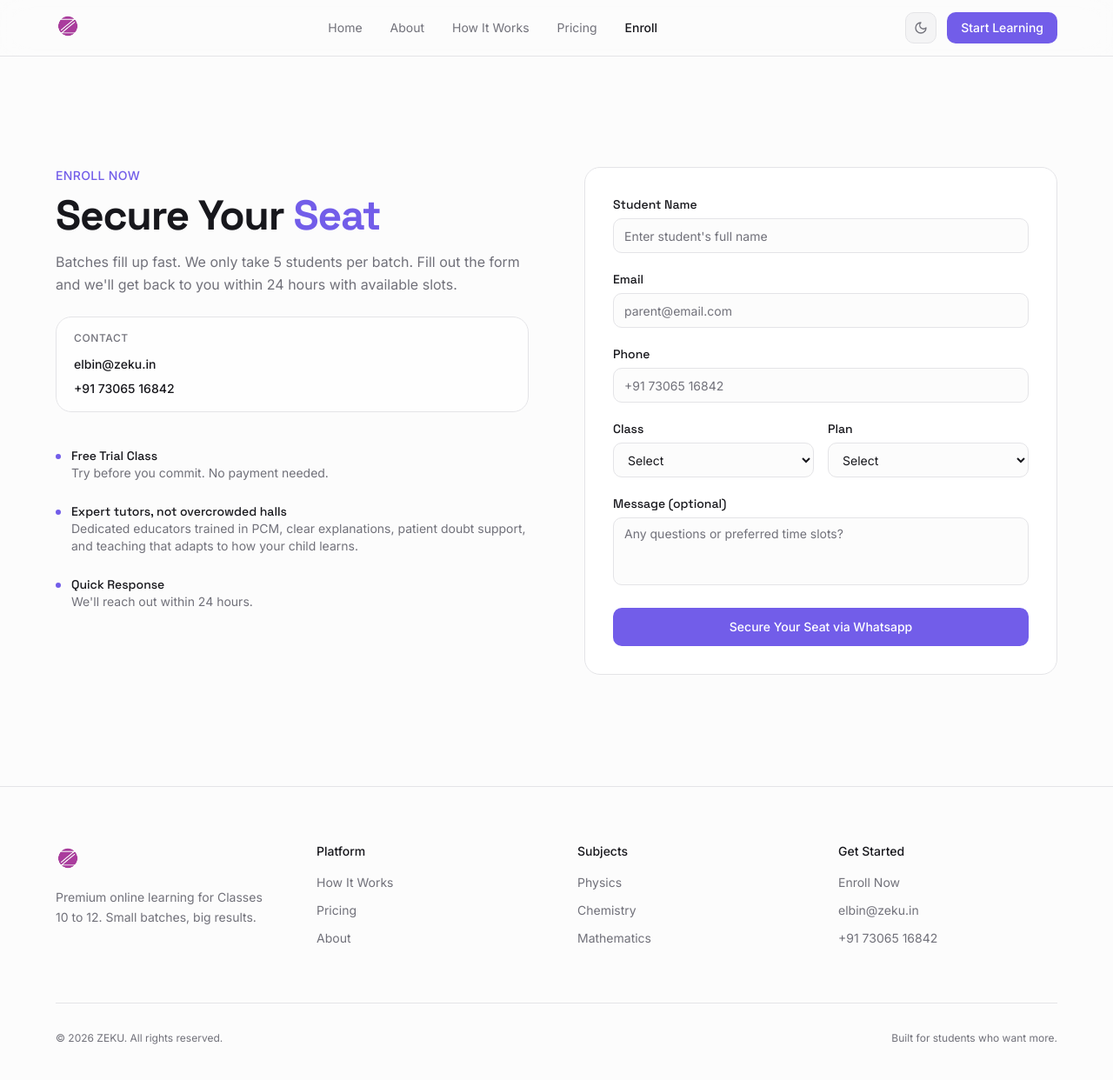
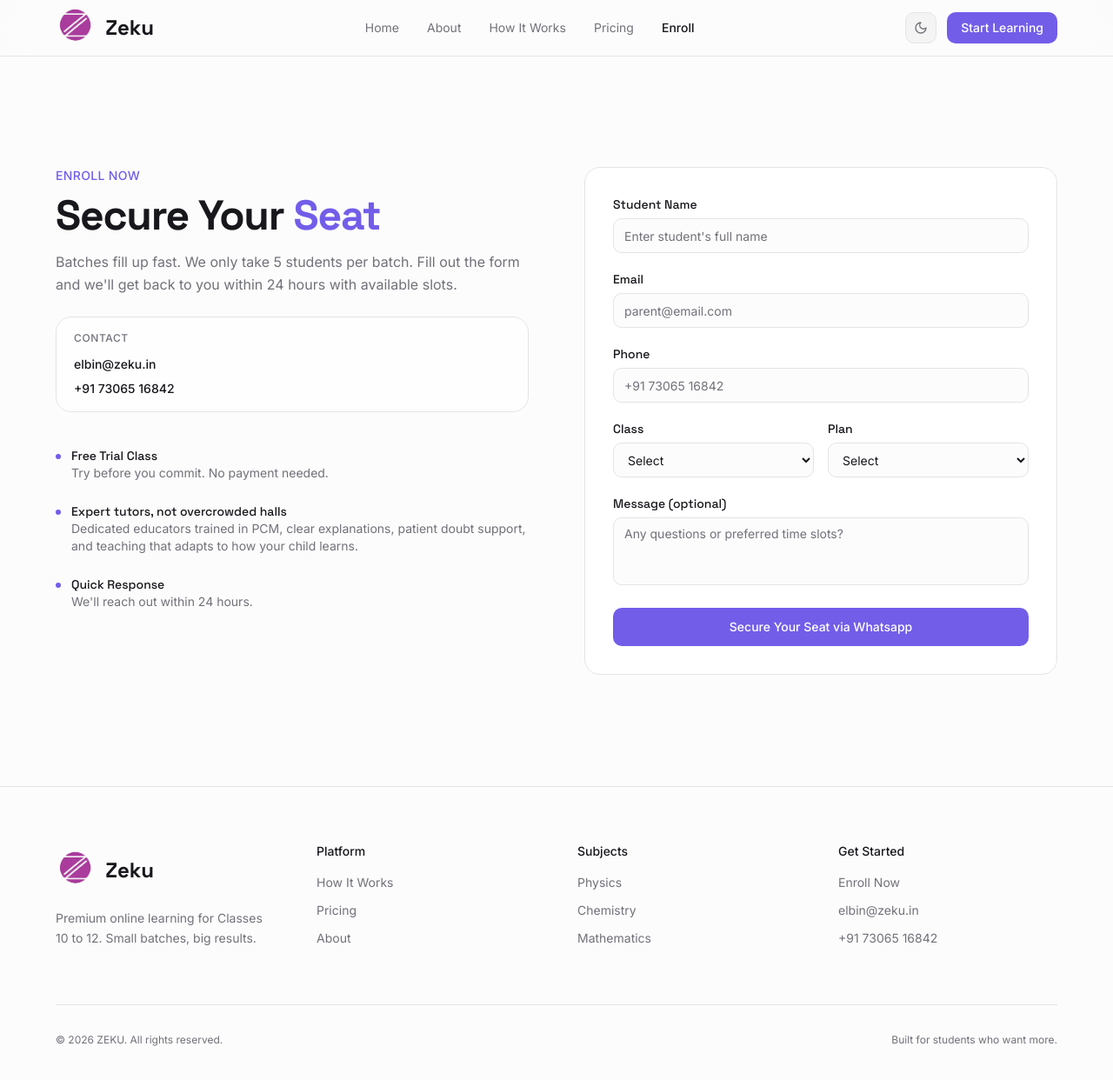
Before and after one commit to harsHdokyc/Zeku, a React (Vite) app: page /contact in a window 1280 px wide. Shown: the top 1242 px of the page at 87% size. Built offline with nearby package versions, Linux system fonts and the light colour scheme; the HTML template or start-up script is replaced by a standard one.

Commit message:
logo size and right numbeer confiure

```diff
--- a/src/components/Footer.tsx
+++ b/src/components/Footer.tsx
@@ -6,11 +6,14 @@ export const Footer = () => (
     <div className="container">
       <div className="grid grid-cols-1 md:grid-cols-4 gap-12">
         <div className="md:col-span-1">
-          <img
-            src={zekuLogo}
-            alt="ZEKU Logo"
-            className="h-10 w-auto mb-3"
-          />
+          <div className="flex items-center gap-3 mb-3">
+            <img
+              src={zekuLogo}
+              alt="ZEKU Logo"
+              className="h-16 w-auto"
+            />
+            <span className="text-2xl font-bold text-foreground font-heading">Zeku</span>
+          </div>
           <p className="text-sm text-muted-foreground leading-relaxed">
             Premium online learning for Classes 10 to 12. Small batches, big results.
           </p>
--- a/src/components/Navbar.tsx
+++ b/src/components/Navbar.tsx
@@ -19,12 +19,13 @@ export const Navbar = () => {
   return (
     <nav className="fixed top-0 left-0 right-0 z-50 border-b border-border bg-background/80 backdrop-blur-lg">
       <div className="container flex h-16 items-center justify-between">
-        <Link to="/" className="flex items-center">
+        <Link to="/" className="flex items-center gap-3">
           <img
             src={zekuLogo}
             alt="ZEKU Logo"
-            className="h-10 w-auto"
+            className="h-16 w-auto"
           />
+          <span className="text-2xl font-bold text-foreground font-heading">Zeku</span>
         </Link>
 
         {/* Desktop */}
--- a/src/pages/Contact.tsx
+++ b/src/pages/Contact.tsx
@@ -36,7 +36,7 @@ const Contact = () => {
       `Please contact me to schedule a trial class and discuss available slots.`;
 
     // Open WhatsApp with pre-filled message
-    const whatsappUrl = `https://wa.me/918078116842?text=${whatsappMessage}`;
+    const whatsappUrl = `https://wa.me/917306516842?text=${whatsappMessage}`;
     window.open(whatsappUrl, '_blank');
 
     setSubmitted(true);
```
